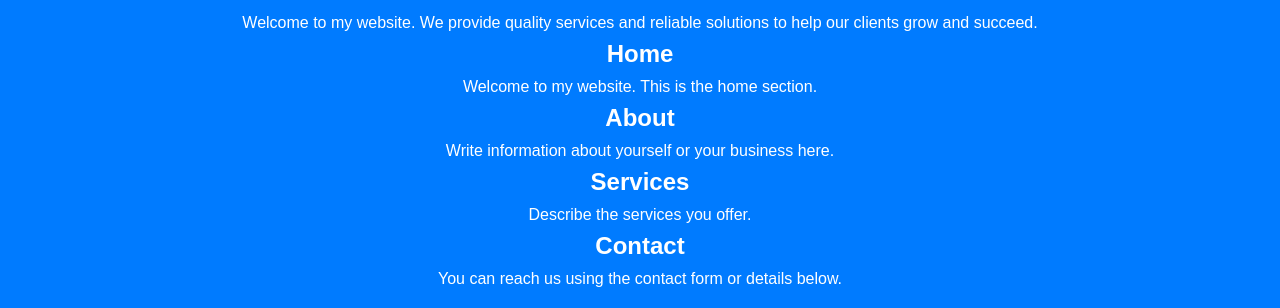
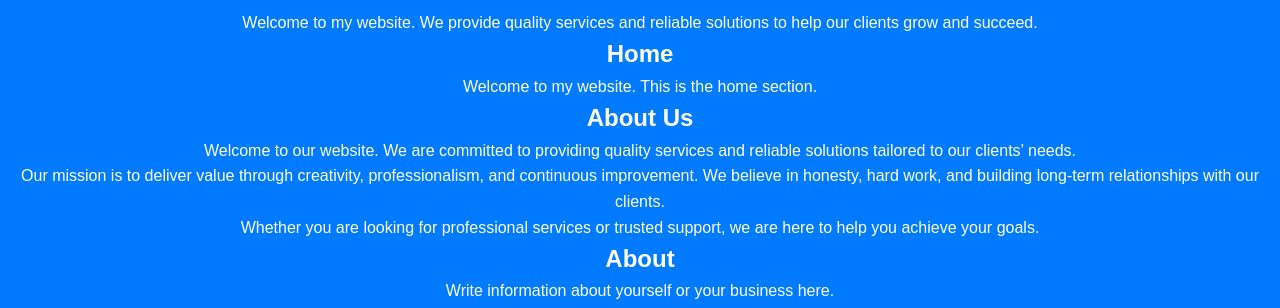
Before and after one commit to ericmaina254/my-portfolio, a plain HTML site: page index.html in a window 1280 px wide. Shown: the part 1019-1327 px from the top of the page. Drawn offline with Linux system fonts and the light colour scheme.

Commit message:
Update index.html
change

```diff
--- a/index.html
+++ b/index.html
@@ -177,7 +177,23 @@ section {
     <p>Welcome to my website. This is the home section.</p>
 </section>
 
-<section id="about">
+<section id="about"><section id="about">
+    <h2>About Us</h2>
+    <p>
+        Welcome to our website. We are committed to providing quality services
+        and reliable solutions tailored to our clients’ needs.
+    </p>
+    <p>
+        Our mission is to deliver value through creativity, professionalism,
+        and continuous improvement. We believe in honesty, hard work, and
+        building long-term relationships with our clients.
+    </p>
+    <p>
+        Whether you are looking for professional services or trusted support,
+        we are here to help you achieve your goals.
+    </p>
+</section>
+
     <h2>About</h2>
     <p>Write information about yourself or your business here.</p>
 </section>
```
